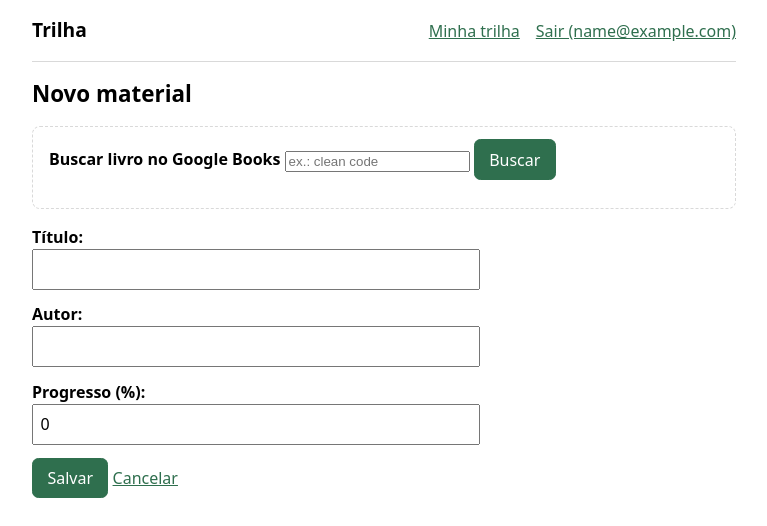
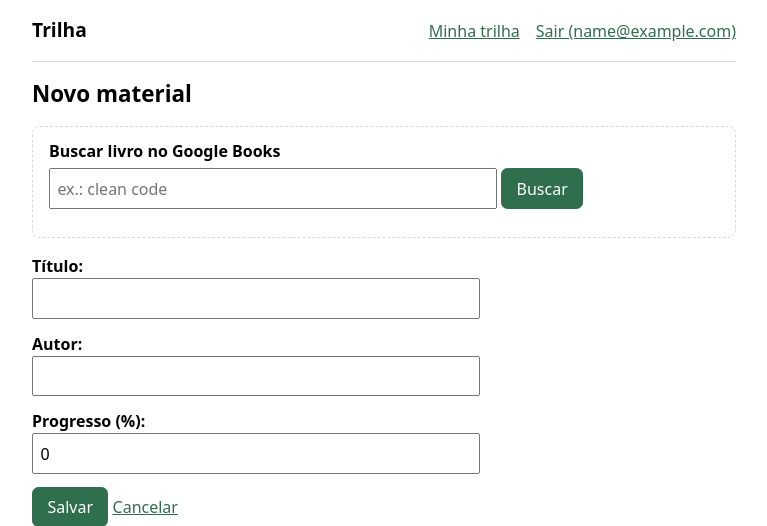
Before and after one commit to vitormoreiradesenvolvedor/gcc265-trilha-django, a Django app: page /trilha/novo/ in a window 1280 px wide. Shown: the top 526 px of the page, without its empty margins (256-1023 px from the left). Run offline with Django 5.2, Linux system fonts and the light colour scheme; the visitor is signed in with stand-in values (Sample User, id 1).

Commit message:
fix(trilha): plural de material no resumo e estilo do campo de busca
{{ total|pluralize:'is' }} gerava "materialis"; o plural irregular vai
por if. O campo de busca fica fora do <form> e não pegava o estilo dos
inputs.

Co-Authored-By: Claude Opus 5.5 (1M context) <noreply@anthropic.com>

```diff
--- a/trilha/static/trilha/trilha.css
+++ b/trilha/static/trilha/trilha.css
@@ -27,8 +27,9 @@ progress { width: 100%; height: .8rem; accent-color: var(--destaque); }
 form p { margin: .8rem 0; }
 form label { display: block; font-weight: 600; }
 form input[type=text], form input[type=email], form input[type=password], form input[type=number],
-form input[type=search] { width: 100%; max-width: 28rem; padding: .4rem; font: inherit; }
+form input[type=search], .busca input { width: 100%; max-width: 28rem; padding: .4rem; font: inherit; }
 .helptext { display: block; font-size: .85rem; opacity: .75; }
 .busca { border: 1px dashed var(--trilho); border-radius: .5rem; padding: .75rem 1rem; margin: 1rem 0; }
+.busca label { display: block; margin-bottom: .3rem; }
 .busca ul { padding-left: 1.2rem; }
 .rodape { margin-top: 2.5rem; font-size: .8rem; opacity: .7; }
--- a/trilha/templates/trilha/minha_trilha.html
+++ b/trilha/templates/trilha/minha_trilha.html
@@ -6,7 +6,7 @@
   <h1>Minha trilha</h1>
 
   <div class="resumo">
-    <div><strong>{{ resumo.total }}</strong> material{{ resumo.total|pluralize:"is" }}</div>
+    <div><strong>{{ resumo.total }}</strong> {% if resumo.total == 1 %}material{% else %}materiais{% endif %}</div>
     <div><strong>{{ resumo.media|default:0|floatformat:0 }}%</strong> do planejado saiu do papel</div>
     <div><strong>{{ resumo.concluidos }}</strong> concluído{{ resumo.concluidos|pluralize }}</div>
     <div><strong>{{ resumo.nao_comecados }}</strong> não começado{{ resumo.nao_comecados|pluralize }}</div>
```
